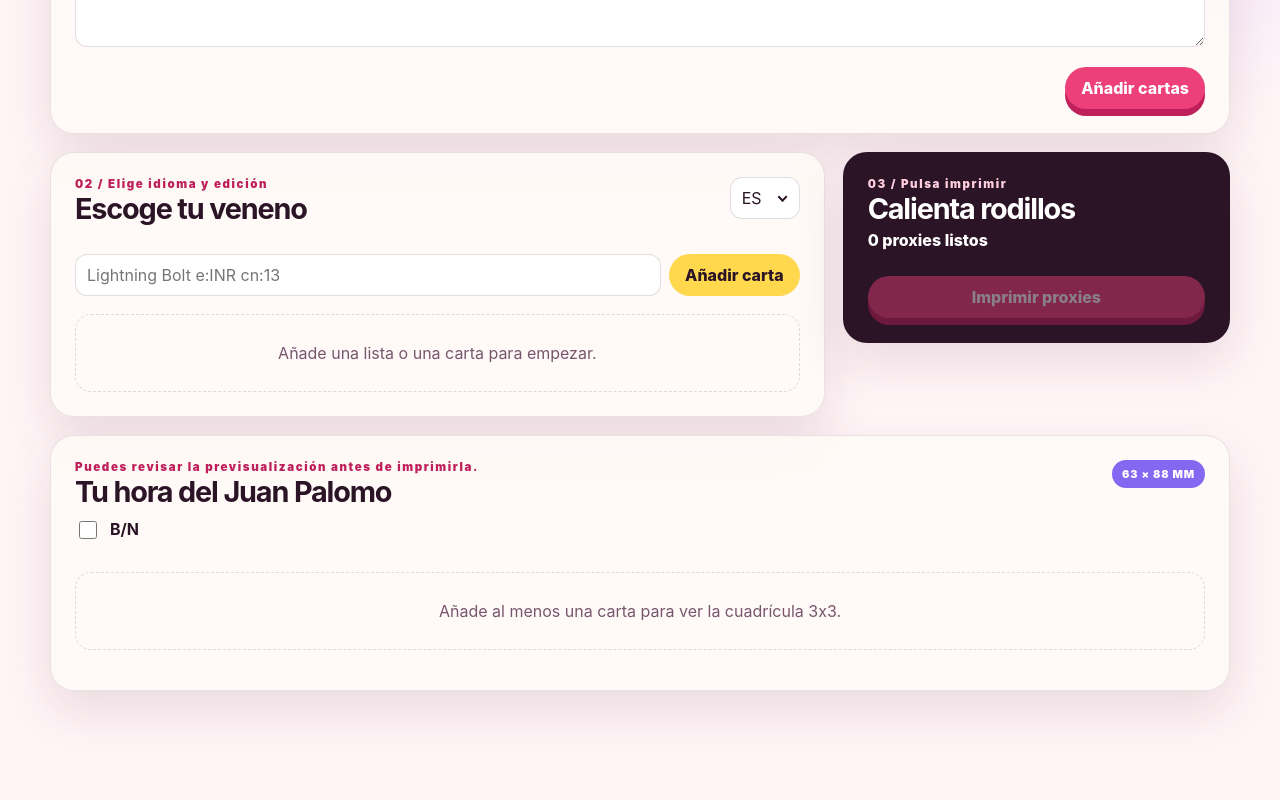
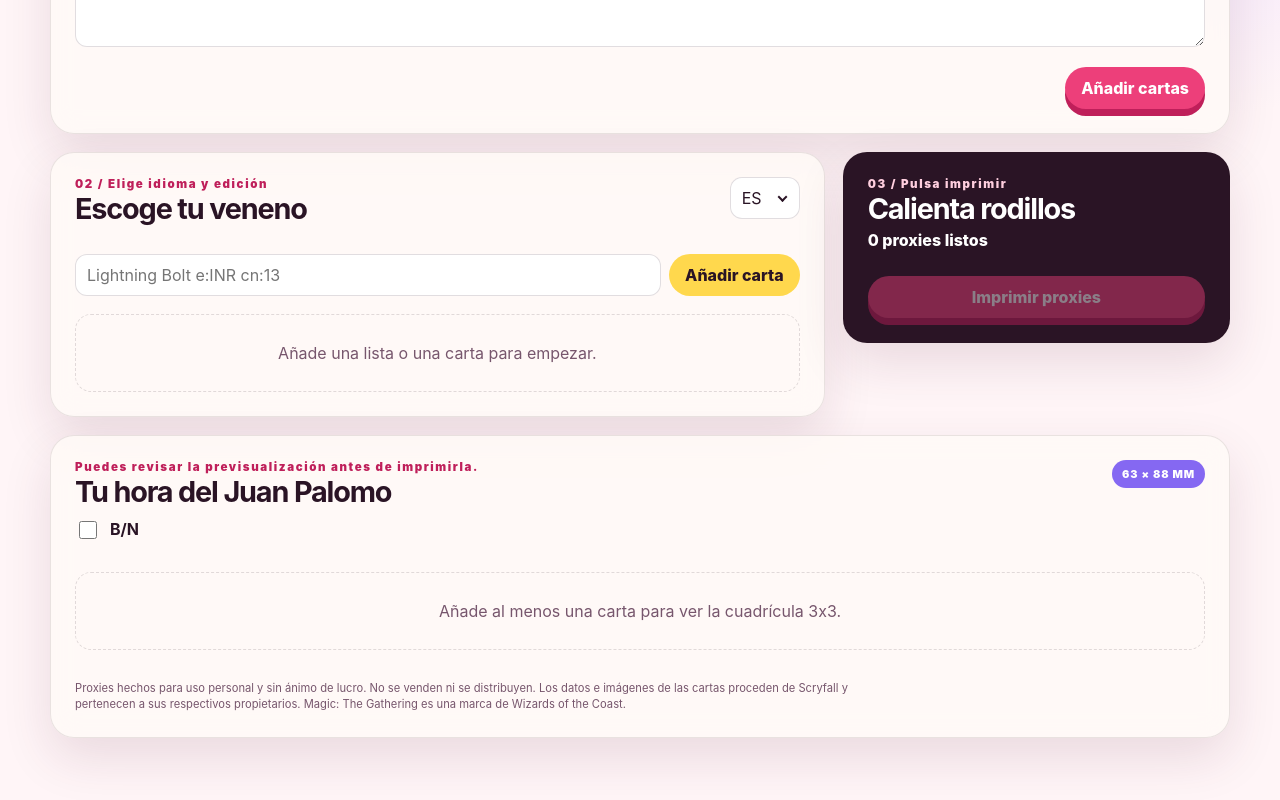
Before and after one commit to TheHolyDenier/improxy, a Vue app: page / in a window 1280 px wide. Shown: the part 588-1388 px from the top of the page. Before the commit the page ends 1359 px from the top, so only its background shows below. Built offline with nearby package versions, Linux system fonts and the light colour scheme.

Commit message:
refactor print preview; add personal non-commercial proxy disclaimer and update styles for improved visibility

```diff
--- a/src/components/ProxyPrintPreview.vue
+++ b/src/components/ProxyPrintPreview.vue
@@ -160,6 +160,7 @@ function updateInkSaving(event: { target: unknown }) {
         {{ t('preview.empty') }}
       </p>
     </div>
+    <p class="print-preview__disclaimer">{{ t('preview.disclaimer') }}</p>
   </BaseCard>
 </template>
 
@@ -294,6 +295,14 @@ function updateInkSaving(event: { target: unknown }) {
   text-align: center;
 }
 
+.print-preview__disclaimer {
+  max-width: 820px;
+  margin: 14px 0 0;
+  color: var(--muted);
+  font-size: 0.7rem;
+  line-height: 1.45;
+}
+
 @media print {
   .print-preview {
     margin: 0;
--- a/src/i18n.ts
+++ b/src/i18n.ts
@@ -98,6 +98,8 @@ export const i18n = createI18n({
         size: '63 × 88 MM',
         empty: 'Añade al menos una carta para ver la cuadrícula 3x3.',
         inkSaving: 'B/N',
+        disclaimer:
+          'Proxies hechos para uso personal y sin ánimo de lucro. No se venden ni se distribuyen. Los datos e imágenes de las cartas proceden de Scryfall y pertenecen a sus respectivos propietarios. Magic: The Gathering es una marca de Wizards of the Coast.',
       },
       navigation: {
         backToTop: 'Subir al inicio',
```
Also changed, not shown: 1 other file (tests, documents, lock files or other folders).
